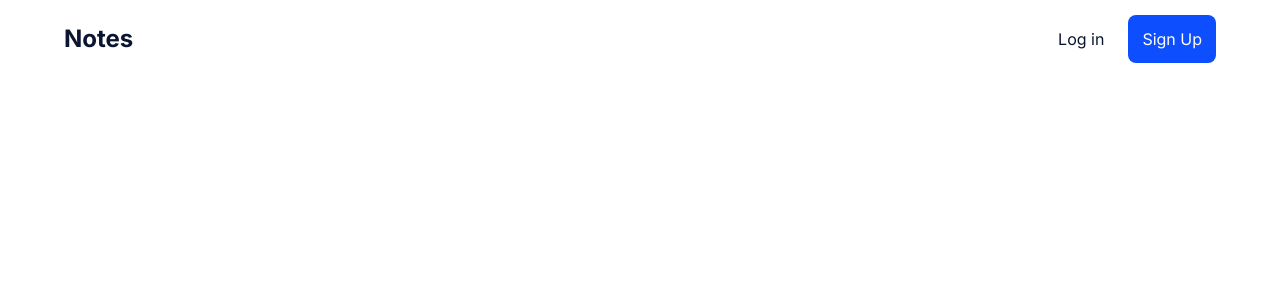
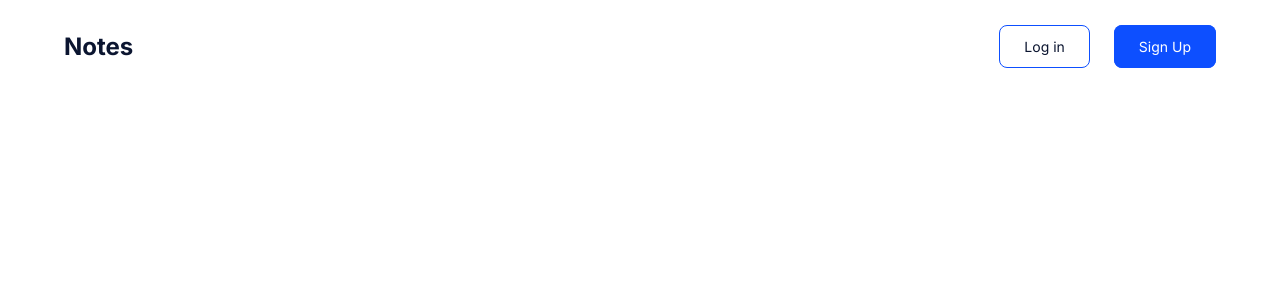
Before and after one commit to edwardshanahan97/notes-api, a React app in the folder frontend/: page / in a window 1280 px wide. Shown: the top 300 px of the page. Built offline with nearby package versions, Linux system fonts and the light colour scheme; the HTML template or start-up script is replaced by a standard one.

Commit message:
style: landing navbar for mobile, tablet and destop breakpoints

```diff
--- a/frontend/src/components/Button/Button.css
+++ b/frontend/src/components/Button/Button.css
@@ -1,14 +1,31 @@
 .button {
-  font-size: 1.6rem;
+  font-size: 1.4rem;
+  border-radius: var(--radius);
+  border: 1px solid var(--color-primary);
+  padding: 0.8rem 1.4rem;
 }
 
 .button--primary {
   color: var(--color-text-inverse);
   background-color: var(--color-primary);
-  border-radius: var(--radius);
-  padding: 1.4rem;
 }
 
 .button--primary:hover {
   background-color: var(--color-primary-hover);
 }
+
+.button--outline {
+  color: inherit;
+}
+
+.button--outline:hover {
+  color: var(--color-text-inverse);
+  background-color: var(--color-primary);
+}
+
+@media (min-width: 768px) {
+  .button {
+    border: 1px solid var(--color-primary);
+    padding: 1.2rem 2.4rem;
+  }
+}
--- a/frontend/src/pages/Landing/LandingNavbar/LandingNavbar.css
+++ b/frontend/src/pages/Landing/LandingNavbar/LandingNavbar.css
@@ -1,7 +1,7 @@
 .landing-navbar {
   width: 90%;
   padding: 2.4rem 0;
-  margin: 0 auto;
+
   display: flex;
   justify-content: space-between;
   align-items: center;
@@ -17,3 +17,14 @@
   align-items: center;
   gap: 2.4rem;
 }
+
+@media (min-width: 768px) {
+  .landing-navbar {
+    width: 90%;
+    padding: 3.2rem 0;
+    margin: 0 auto;
+    display: flex;
+    justify-content: space-between;
+    align-items: center;
+  }
+}
--- a/frontend/src/pages/Landing/LandingNavbar/LandingNavbar.jsx
+++ b/frontend/src/pages/Landing/LandingNavbar/LandingNavbar.jsx
@@ -9,7 +9,7 @@ const LandingNavbar = () => {
 
       <ul className="landing-navbar__list">
         <li>
-          <Button className="button--text" text="Log in" link="/login" />
+          <Button className="button--outline" text="Log in" link="/login" />
         </li>
 
         <li>
```
